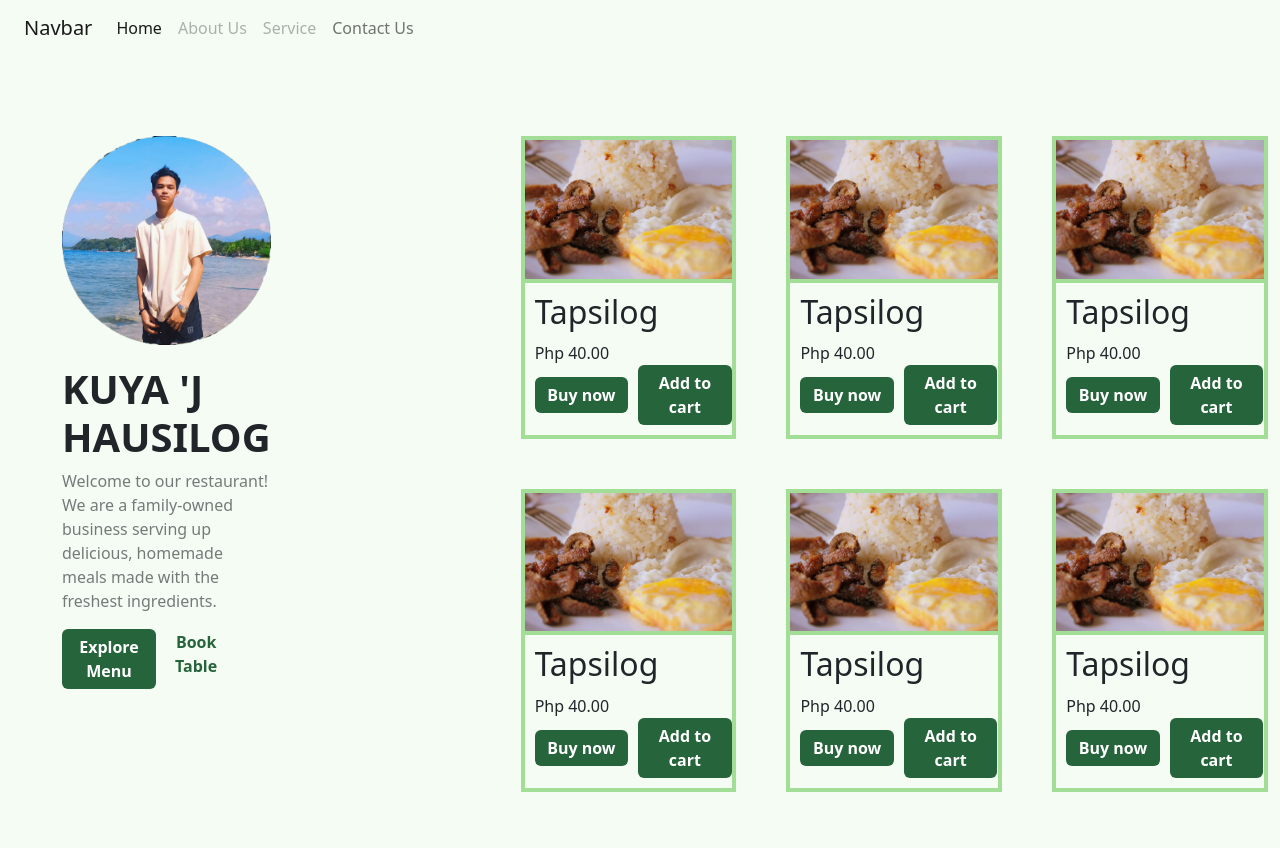
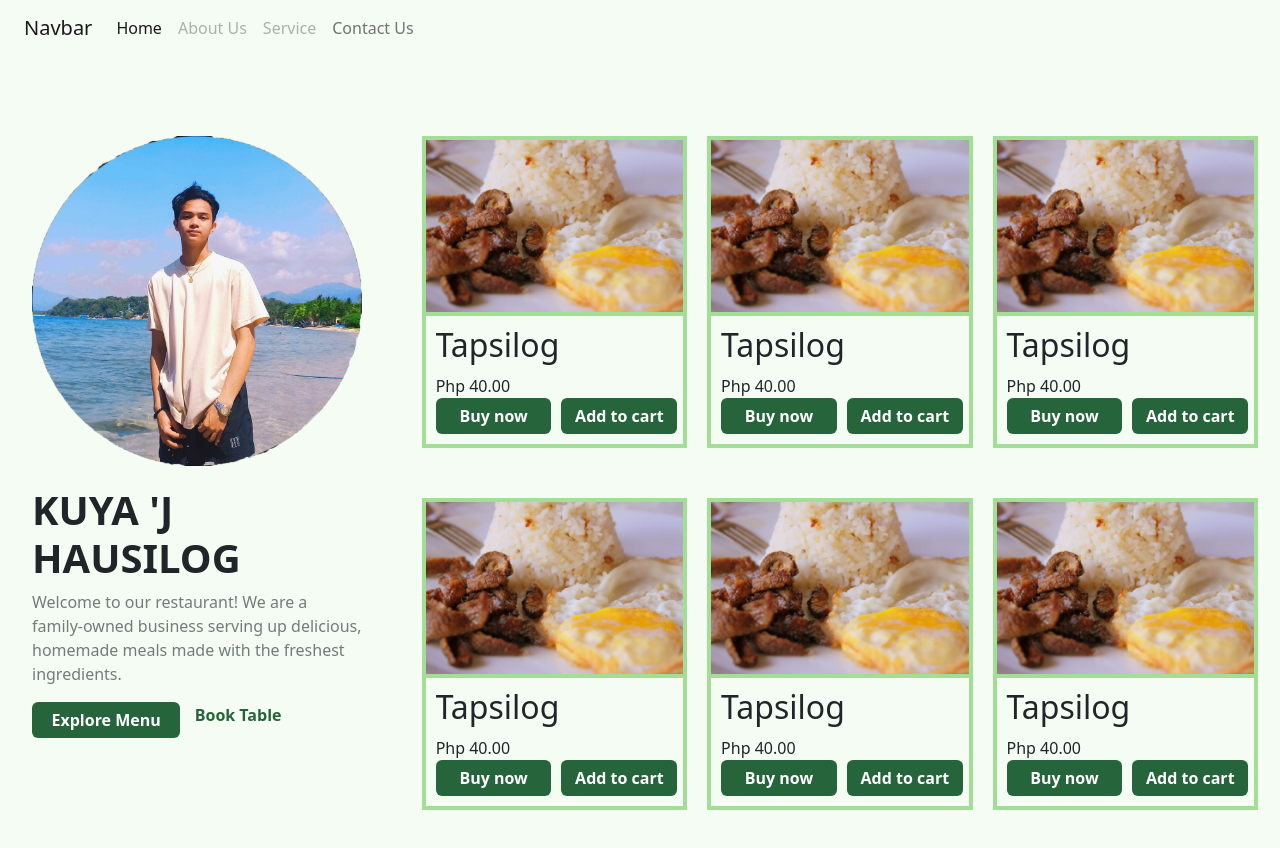
Before and after one commit to lugh-tuatha/kuya-j-hausilog, a plain HTML site: page index.html in a window 1280 px wide. Drawn offline with nearby package versions, Linux system fonts and the light colour scheme.

Commit message:
Update style.css

```diff
--- a/css/style.css
+++ b/css/style.css
@@ -127,17 +127,28 @@ body{
 .menu h2, .menu p{
     margin: 10px 0 0 10px;
 }
+
 /* responsive css */
+@media screen and (max-width: 1280px) {
+    .menu {
+        margin: 0 10px;
+    }
+    .jv {
+        margin: 0 50px 0 20px;
+        width: 1500px;
+    }
+}
+
 @media screen and (max-width: 450px) {
     .menu{
         margin: 20px auto;
+        width: 100%;
     }
-
     .home{
         margin-top: 20px;
     }
-
     .jv{
         margin: 0 auto;
+        width: 100%;
     }
 }
```
